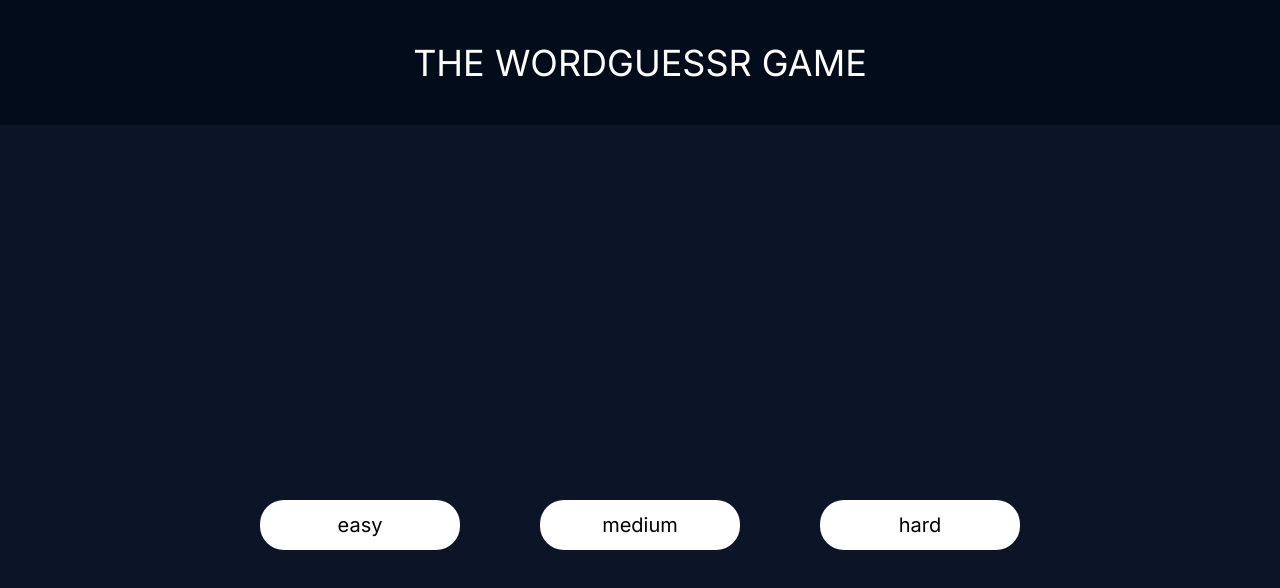
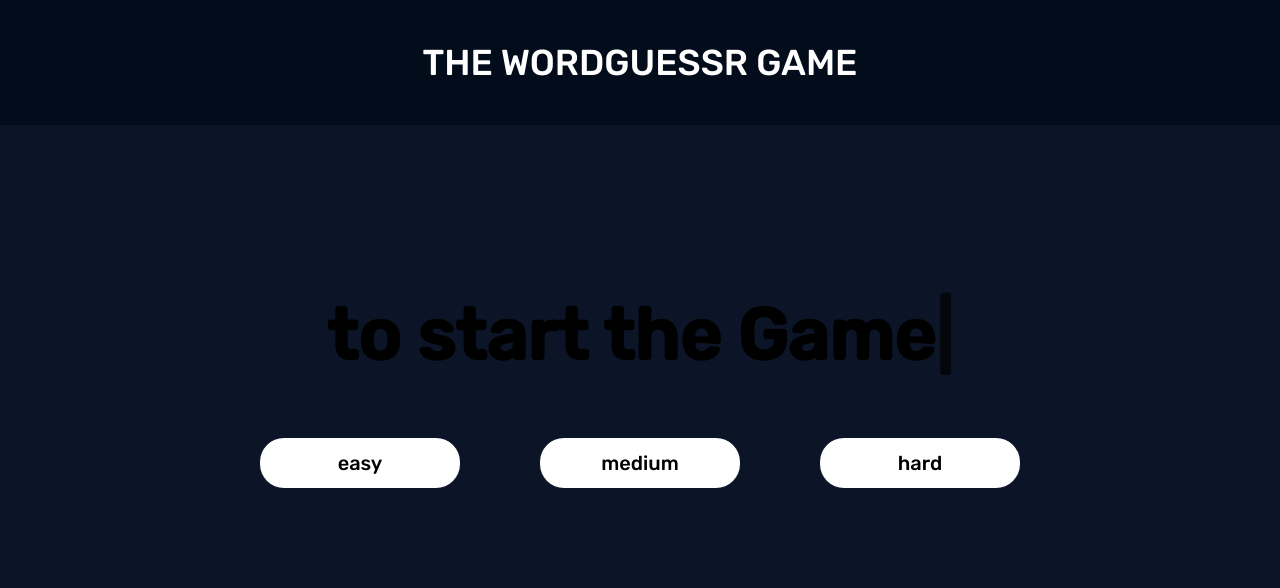
Before and after one commit to Samcoops/game-guess-word, a Next.js app: page / in a window 1280 px wide. Shown: the top 588 px of the page. Built offline with nearby package versions, Linux system fonts and the light colour scheme.

Commit message:
+home page beauties

```diff
--- a/package.json
+++ b/package.json
@@ -12,7 +12,9 @@
     "cookiejs": "^2.1.3",
     "next": "14.2.5",
     "react": "^18",
-    "react-dom": "^18"
+    "react-dom": "^18",
+    "typed.js": "^2.1.0",
+    "typewriter-effect": "^2.21.0"
   },
   "devDependencies": {
     "@types/node": "^20",
--- a/src/app/layout.tsx
+++ b/src/app/layout.tsx
@@ -1,10 +1,13 @@
 import type { Metadata } from "next";
-import { Inter } from "next/font/google";
+import { Rubik } from "next/font/google";
 import Navbar from "@/components/header/Navbar";
 import "./globals.css";
 import Footer from "@/components/footer/Footer";
 
-const inter = Inter({ subsets: ["latin"] });
+const inter = Rubik({
+  subsets: ["latin"],
+  weight: "500"
+});
 
 export const metadata: Metadata = {
   title: "Create Next App",
--- a/src/app/page.tsx
+++ b/src/app/page.tsx
@@ -1,9 +1,30 @@
+"use client"
 import Button from "@/components/HandleGameButton";
 import Image from "next/image";
+import { useEffect, useRef } from "react";
+import Typed from 'typed.js';
 
 export default function Home() {
+  const el = useRef(null);
+
+  useEffect(() => {
+    const typed = new Typed(el.current, {
+      strings: ['Choose a difficulty', 'to start the Game'],
+      typeSpeed: 100,
+      loop: true,
+      loopCount: Infinity,
+    });
+
+    return () => {
+      // Destroy Typed instance during cleanup to stop animation
+      typed.destroy();
+    };
+  }, []);
   return (
-    <main className="h-screen w-full flex justify-center items-center">
+    <main className="h-[calc(100vh-125px)] w-full flex flex-col justify-center items-center">
+        <div className="text-7xl font-bold absolute top-[300px]">
+          <span ref={el} />
+        </div>
         <div className="flex lg:flex-row flex-col">
         <Button level="easy"/>
         <Button level="medium"/>
```
Also changed, not shown: 1 other file (tests, documents, lock files or other folders).
